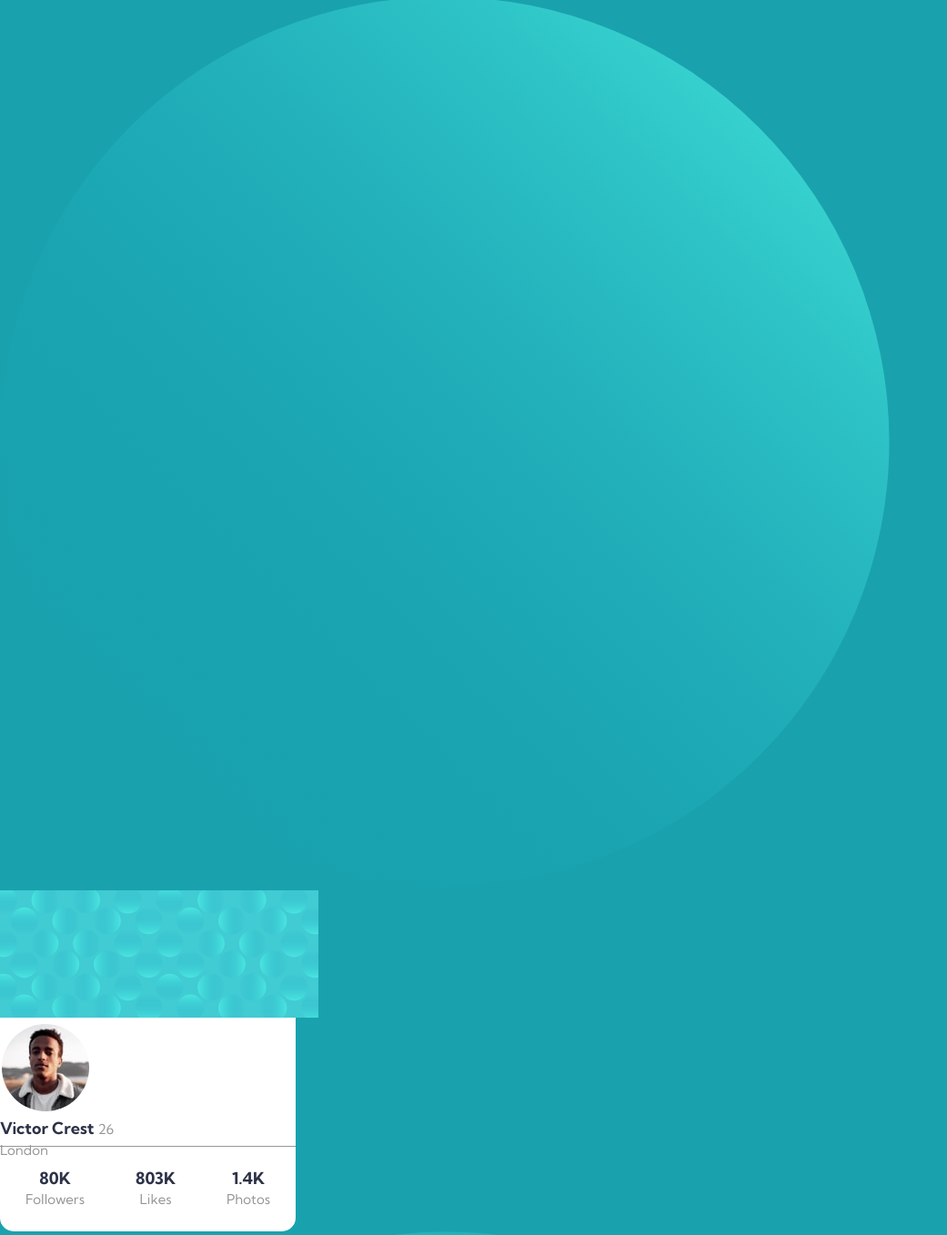
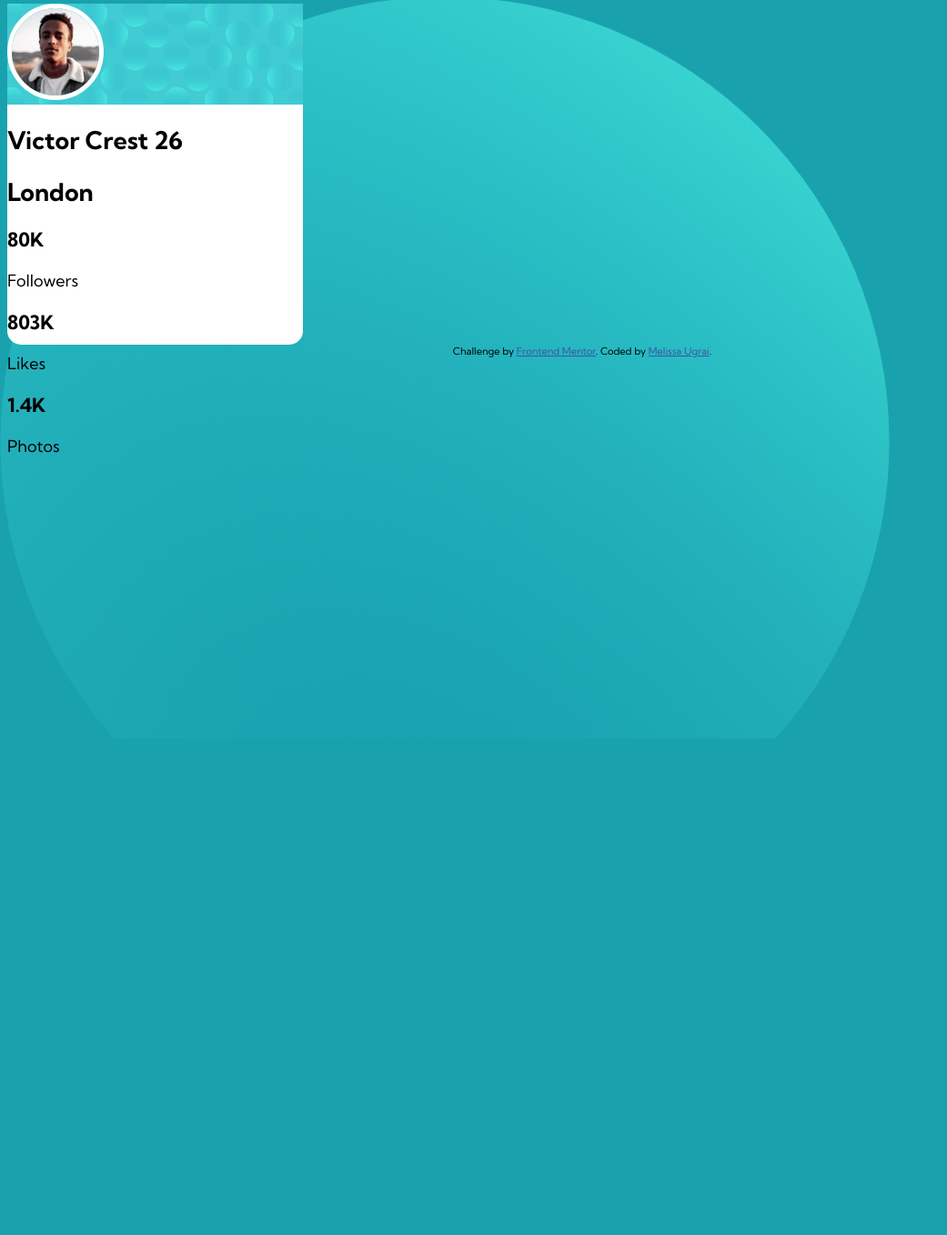
Before and after one commit to Teddiurssa/-FM-Profile-Card, a plain HTML site: page index.html in a window 1280 px wide. Shown: the part 4-1362 px from the top of the page at 91% size, without its empty margins (0-1041 px from the left). After the commit the page ends 816 px from the top, so only its background shows below. Drawn offline with Linux system fonts and the light colour scheme.

Commit message:
Restarted with new layout idea. Restructed HTML and CSS.

```diff
--- a/index.html
+++ b/index.html
@@ -17,35 +17,27 @@
 
 <body>
   <main>
-    <img src="./images/bg-pattern-top.svg" alt="top pattern">
-    <div class="profile-card">
-      <div class="top-box">
-        <img src="./images/bg-pattern-card.svg" alt="Card Top Pattern">
-        <img class="profile-img" src="./images/image-victor.jpg" alt="Victor's Face">
-        <div>
-          <strong>Victor Crest</strong>
-          <small>26</small>
-          <br>
-          <small>London</small>
-        </div>
+    <section class="card-top">
+      <img class="profile-img" src="./images/image-victor.jpg" alt="Victor's Face">
+    </section>
+    <section class="card-mid">
+      <h1 class="name">Victor Crest <span class="age">26</span></h1>
+      <h2 class="city">London</h2c>
+    </section>
+    <section class="card-bot">
+      <div class="profile-data">
+        <h3 class="big-text">80K</h3>
+        <p class="sm-text">Followers</p>
       </div>
-
-      <div class="bottom-box">
-        <div>
-          <p><strong> 80K</strong></p>
-          <small>Followers</small>
-        </div>
-        <div>
-          <p><strong> 803K</strong></p>
-          <small>Likes</small>
-        </div>
-        <div>
-          <p><strong> 1.4K</strong></p>
-          <small>Photos</small>
-        </div>
+      <div class="profile-data">
+        <h3 class="big-text">803K</h3>
+        <p class="sm-text">Likes</p>
       </div>
-    </div>
-    <img src="./images/bg-pattern-bottom.svg" alt="bottom pattern">
+      <div class="profile-data">
+        <h3 class="big-text">1.4K</h3>
+        <p class="sm-text">Photos</p>
+      </div>
+    </section>
   </main>
 
   <div class="attribution">
--- a/styles.css
+++ b/styles.css
@@ -1,56 +1,48 @@
 /* ===== Base Styles ===== */
 
-* {
-  box-sizing: border-box;
-  margin: 0;
-  padding: 0;
+body {
+  background-color: hsl(185, 75%, 39%);
+  font-family: 'Kumbh Sans', sans-serif;
+  font-size: 18px;
+  background-image: url(./images/bg-pattern-top.svg), url(./images/bg-pattern-bottom.svg);
+  background-repeat: no-repeat;
+  height: 100vh;
 }
 
 main {
-  font-family: 'Kumbh Sans', sans-serif;
-  font-size: 18px;
-}
-
-body {
-  background-color: hsl(185, 75%, 39%);
-
-}
-
-.profile-card {
-  width: 325px;
-  height: 375px;
-  background-color: #ffffff;
-  border-radius: 15px;
-  display: inline-block
-}
-
-strong {
-  color: hsl(229, 23%, 23%);
-}
-
-small {
-  color: hsl(0, 0%, 59%);
+background-color: #ffffff;
+border-radius: 15px;
+width: 325px;
+height: 375px;
 }
 
 /* ===== Top Styles ===== */
-.top-box {
-  height: 75%;
+.card-top {
+ background-image: url(./images/bg-pattern-card.svg);
+ background-repeat: no-repeat;
 }
 
-.top-box .profile-img {
-  border-radius: 50%;
-  border: 2px solid #ffffff;
+.profile-img {
+border-radius: 50%;
+border: 5px solid #ffffff;
 }
 
+/* ===== Middle Styles ===== */
+.card-mid {
+
+}
+.name {
+
+}
+.age {
+
+}
+.city {
+
+}
 /* ===== Bottom Styles ===== */
-.bottom-box {
-  height: 25%;
-  display: flex;
-  justify-content: space-around;
-  align-items: center;
-  text-align: center;
-  line-height: 22px;
-  border-top: 1px solid hsl(0, 0%, 59%);
+.card-bot {
+
 }
 
 /* ===== FM Footer Message ===== */
```
